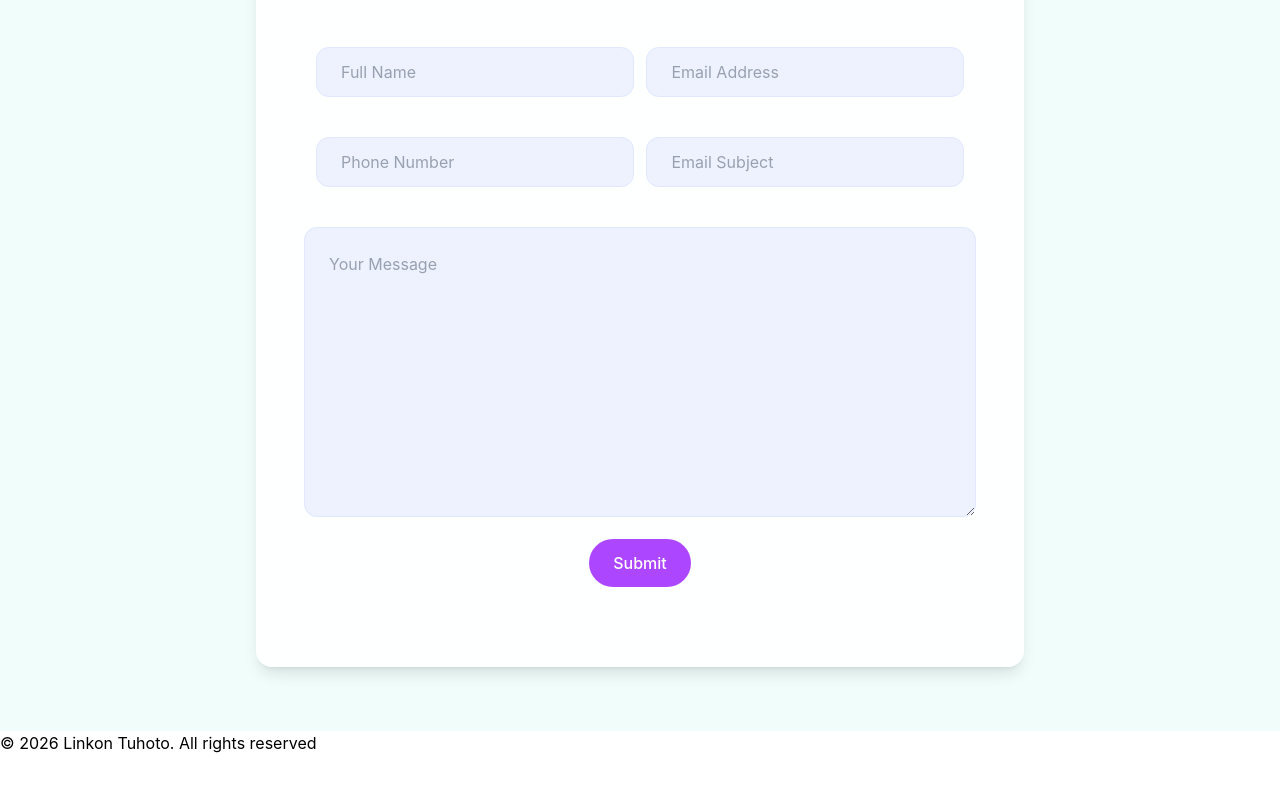
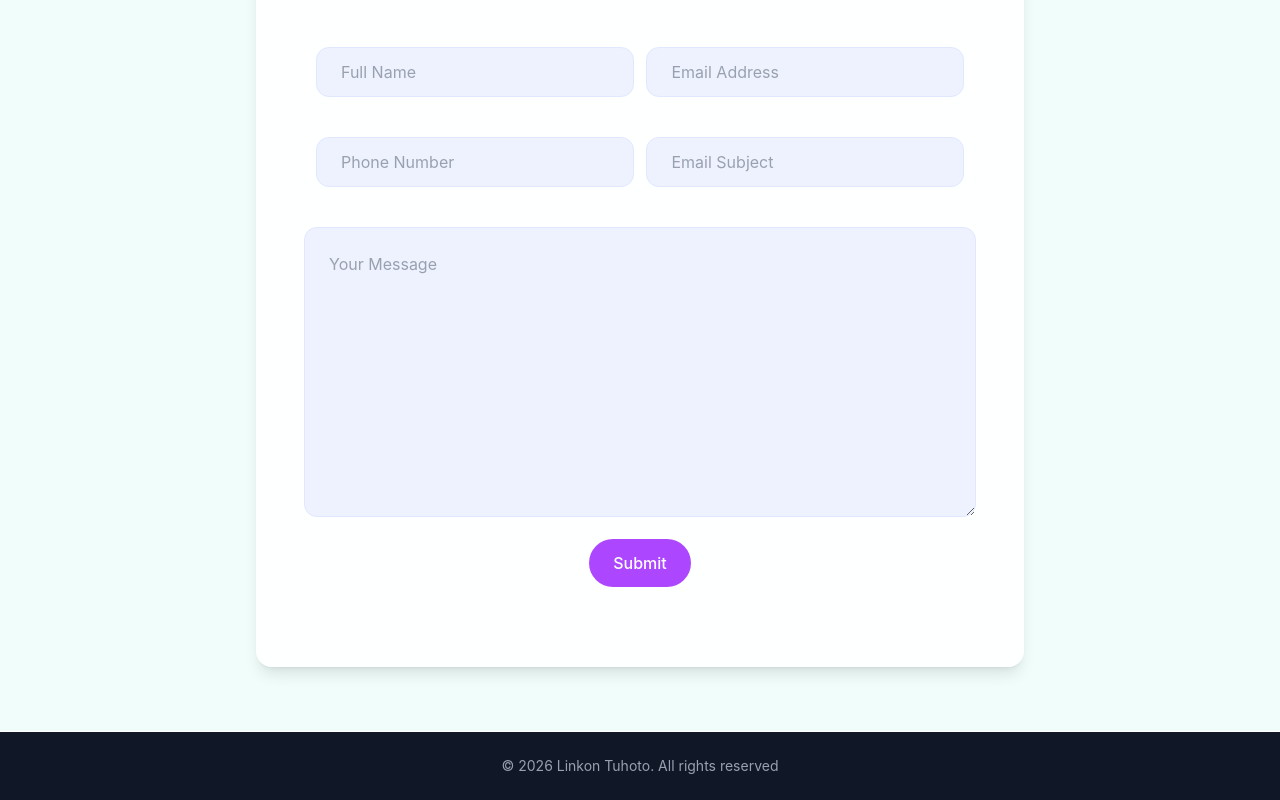
Before and after one commit to Linkon-Tuhoto/my--react-portfolio, a React app: page / in a window 1280 px wide. Shown: the part 2633-3433 px from the top of the page. Before the commit the page ends 3388 px from the top, so only its background shows below. Built offline with nearby package versions, Linux system fonts and the light colour scheme; the HTML template or start-up script is replaced by a standard one.

Commit message:
styled the copyright

```diff
--- a/src/components/footer.jsx
+++ b/src/components/footer.jsx
@@ -2,8 +2,8 @@ import React from 'react'
 
 function Footer() {
   return (
-    <div>
-        <p>&copy; {new Date().getFullYear()} Linkon Tuhoto. All rights reserved</p>
+    <div className='bg-gray-900 text-gray-400 text-center py-6 border-t border-white mb-0'>
+        <p className='text-sm'>&copy; {new Date().getFullYear()} Linkon Tuhoto. All rights reserved</p>
     </div>
   )
 }
```
